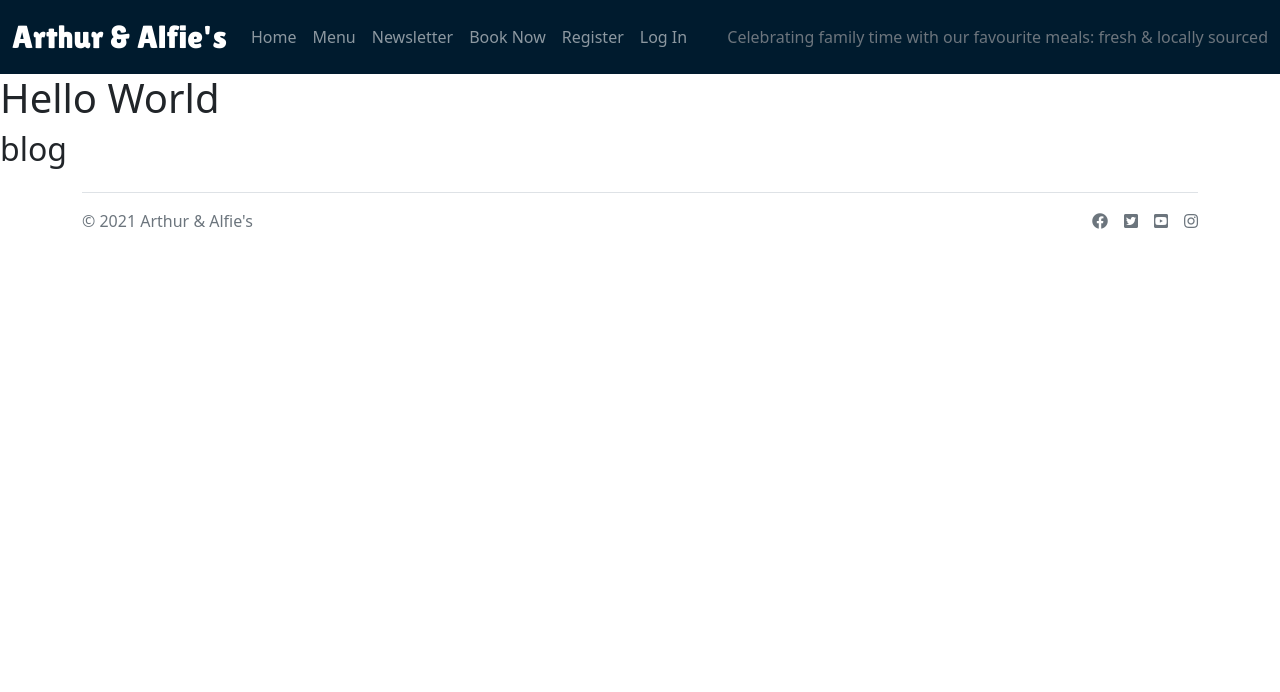
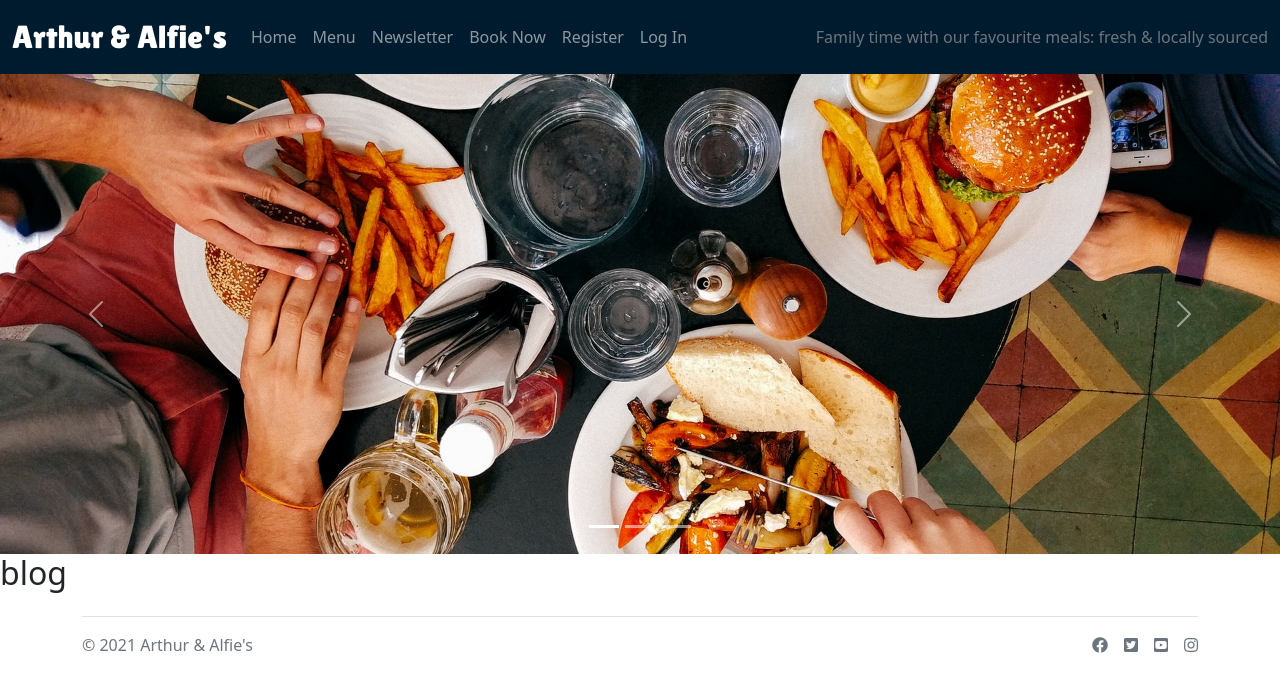
Before and after one commit to Oliver-RC/DjangoBookings, a Django app: page /blog/ in a window 1280 px wide. Shown: the top 692 px of the page. Run offline with Django 3.2, Linux system fonts and the light colour scheme; data that the repository does not hold is empty.

Commit message:
add the base style and layout to the base.html document

```diff
--- a/static/css/style.css
+++ b/static/css/style.css
@@ -6,3 +6,8 @@ nav {
     font-family: 'Lilita One', cursive;
     font-size: 2rem;
 }
+
+.header-image {
+    height: 60vh;
+    object-fit: cover;
+}
--- a/templates/base.html
+++ b/templates/base.html
@@ -20,7 +20,7 @@
 <body>
 
   <!-- Navigation -->
-  <nav class="navbar navbar-expand-md navbar-dark">
+  <nav class="navbar navbar-expand-lg navbar-dark">
     <div class="container-fluid">
       <a class="navbar-brand title" href="#">Arthur &amp; Alfie's</a>
       <button class="navbar-toggler" type="button" data-bs-toggle="collapse" data-bs-target="#navbars" aria-controls="navbars" aria-expanded="false" aria-label="Toggle navigation">
@@ -55,13 +55,39 @@
           {% endif %}
         </ul>
         <span class="navbar-text text-muted">
-          Celebrating family time with our favourite meals: fresh &amp; locally sourced
+          Family time with our favourite meals: fresh &amp; locally sourced
         </span>
       </div>
     </div>
   </nav>
 
-  <h1>Hello World</h1>
+  <!-- Carousel Header -->
+  <div id="carouselExampleIndicators" class="carousel slide" data-bs-ride="carousel">
+    <div class="carousel-indicators">
+      <button type="button" data-bs-target="#carouselExampleIndicators" data-bs-slide-to="0" class="active" aria-current="true" aria-label="Slide 1"></button>
+      <button type="button" data-bs-target="#carouselExampleIndicators" data-bs-slide-to="1" aria-label="Slide 2"></button>
+      <button type="button" data-bs-target="#carouselExampleIndicators" data-bs-slide-to="2" aria-label="Slide 3"></button>
+    </div>
+    <div class="carousel-inner">
+      <div class="carousel-item active">
+        <img src="/static/images/meal1.jpg" class="d-block w-100 header-image" alt="family meal of american style food">
+      </div>
+      <div class="carousel-item">
+        <img src="/static/images/meal2.jpg" class="d-block w-100 header-image" alt="family meal of mediterranean style food">
+      </div>
+      <div class="carousel-item">
+        <img src="/static/images/meal3.jpg" class="d-block w-100 header-image" alt="family meal of italian style food">
+      </div>
+    </div>
+    <button class="carousel-control-prev" type="button" data-bs-target="#carouselExampleIndicators" data-bs-slide="prev">
+      <span class="carousel-control-prev-icon" aria-hidden="true"></span>
+      <span class="visually-hidden">Previous</span>
+    </button>
+    <button class="carousel-control-next" type="button" data-bs-target="#carouselExampleIndicators" data-bs-slide="next">
+      <span class="carousel-control-next-icon" aria-hidden="true"></span>
+      <span class="visually-hidden">Next</span>
+    </button>
+  </div>
 
   <main class="flex-shrink-0">
     {% block content %}
--- a/templates/menu.html
+++ b/templates/menu.html
@@ -5,7 +5,7 @@
 <div>
     <h2>menu</h2>
     {% for menu in menu_list %}
-        <h3><a href="{{ % url 'menu_detail' menu.slug % }}"> {{ menu }} </a></h3>
+        <h3><a href="{ % url 'menu_detail' menu.slug % }"> {{ menu }} </a></h3>
     {% endfor %}
 </div>
 
```
Also changed, not shown: static/images/meal1.jpg (added), static/images/meal2.jpg (added), static/images/meal3.jpg (added).
